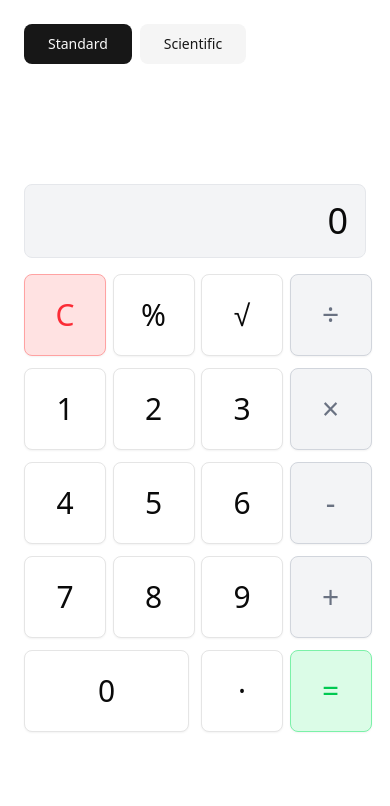
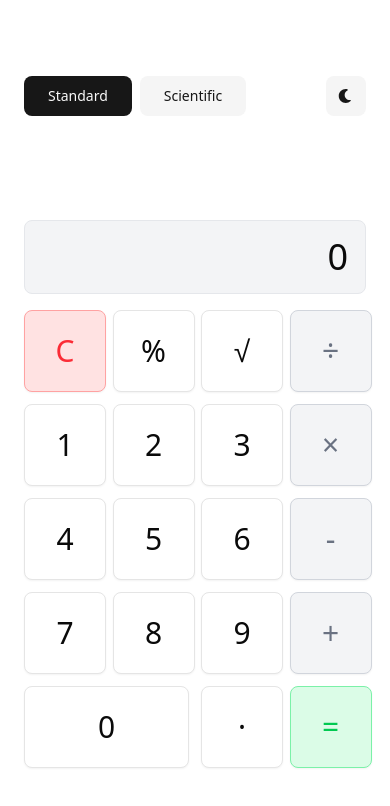
Before and after one commit to dominikw123/portfolio.calculator-app, a React (Vite) app: page / in a window 390 px wide. Shown: the top 806 px of the page. Built offline with nearby package versions, Linux system fonts and the light colour scheme.

Commit message:
feature: theme toggle button

```diff
--- a/package.json
+++ b/package.json
@@ -10,6 +10,9 @@
     "preview": "vite preview"
   },
   "dependencies": {
+    "@fortawesome/fontawesome-svg-core": "^7.1.0",
+    "@fortawesome/free-solid-svg-icons": "^7.1.0",
+    "@fortawesome/react-fontawesome": "^3.1.1",
     "@radix-ui/react-slot": "^1.2.4",
     "@tailwindcss/vite": "^4.1.17",
     "class-variance-authority": "^0.7.1",
--- a/src/App.tsx
+++ b/src/App.tsx
@@ -2,9 +2,9 @@ import CalculatorWrapper from "./components/CalculatorWrapper";
 import ModeSwitchBar from "./components/ModeSwitchBar";
 import StandardCalculator from "./components/StandardCalculator";
 import ScientificCalculator from "./components/ScientificCalculator";
+import ThemeToggleButton from "./components/ThemeToggleButton";
 import type { CalculatorMode } from "@/lib/types";
 import { useState, useEffect } from "react";
-
 
 export default function App() {
   const [mode, setMode] = useState<CalculatorMode>(() => {
@@ -29,7 +29,10 @@ export default function App() {
   return (
     <main className="p-0 flex items-center justify-center w-full min-h-screen overflow-x-hidden sm:p-10">
       <CalculatorWrapper>
-        <ModeSwitchBar mode={mode} setMode={setMode} />
+        <div className="flex items-center justify-between w-full relative sm:static mb-4 sm:mb-0">
+          <ModeSwitchBar mode={mode} setMode={setMode} />
+          <ThemeToggleButton />
+        </div>
         {mode === "standard" && <StandardCalculator />}
         {mode === "scientific" && <ScientificCalculator />}
       </CalculatorWrapper>
--- a/src/components/ModeSwitchBar.tsx
+++ b/src/components/ModeSwitchBar.tsx
@@ -8,7 +8,7 @@ type ModeSwitchBarProps = {
 
 export default function ModeSwitchBar({ mode, setMode }: ModeSwitchBarProps) {
   return (
-    <div className="flex items-center gap-2 w-full absolute top-6 sm:static">
+    <div className="flex items-center gap-2">
       <Button size="lg" variant={mode === "standard" ? "default" : "secondary"} onClick={() => setMode("standard")}>
         Standard
       </Button>
--- /dev/null
+++ b/src/components/ThemeToggleButton.tsx
@@ -0,0 +1,11 @@
+import { Button } from "@/components/ui/button";
+import { FontAwesomeIcon } from "@fortawesome/react-fontawesome";
+import { faSun, faMoon } from "@fortawesome/free-solid-svg-icons";
+
+export default function ThemeToggleButton() {
+  return (
+    <Button variant="secondary" size="icon-lg">
+      <FontAwesomeIcon icon={faMoon} />
+    </Button>
+  );
+}
```
Also changed, not shown: 1 other file (tests, documents, lock files or other folders).
